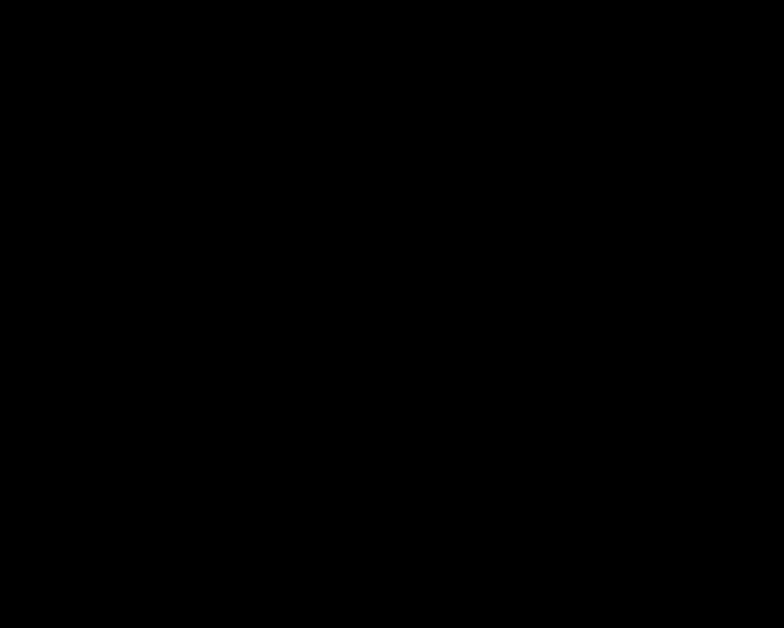
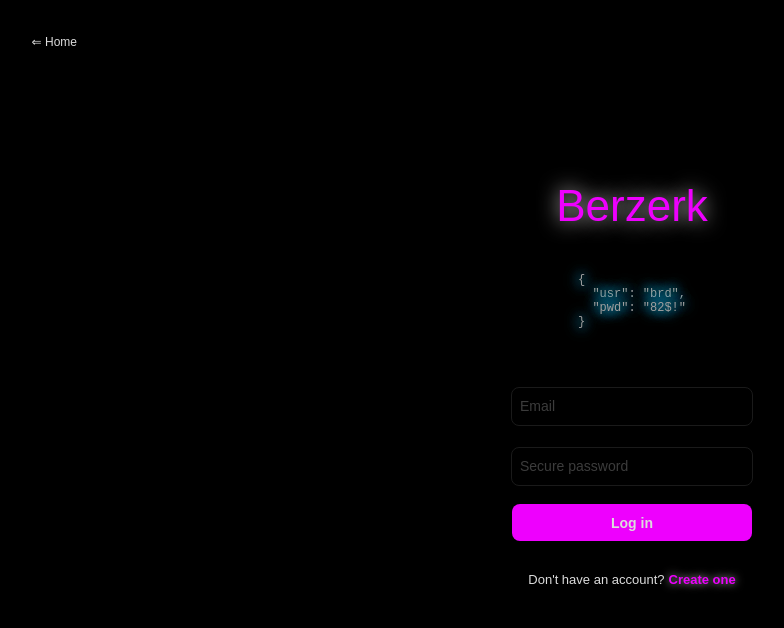
Before and after one commit to bmeikle56/bz-dev, a Next.js app: page /auth in a window 1280 px wide. Shown: the top 628 px of the page, without its empty margins (8-792 px from the left). Built offline with nearby package versions, Linux system fonts and the light colour scheme.

Commit message:
Start sign up, work on login page, add btn to ticket

```diff
--- a/src/app/auth/page.js
+++ b/src/app/auth/page.js
@@ -1,8 +1,138 @@
+
+'use client'
+
+import { Spacer } from '../components/Spacer'
+import { useRouter } from 'next/navigation'
+
+function BackBtn() {
+  const router = useRouter()
+
+  function onClickHome() {
+    router.push('/home')
+  }
+
+  return (
+    <div style={{
+      position: 'absolute',
+      zIndex: '2',
+      margin: '3vh 0 0 2vw',
+    }}>
+      <button className='tab-btn' onClick={onClickHome}>
+        <span className='tab'>&lArr; Home</span>
+      </button>
+    </div>
+  )
+}
+
+function LoginField({ txt }) {
+  return (
+    <div>
+      <input type='text' style={{opacity: 0}}></input>
+      <div style={{border: '1px solid rgb(26,26,26)', height: '37px', width: '240px', borderRadius: '8px'}}>
+        <p style={{color:'rgb(60,60,60)', position: 'absolute', margin: '10px 0 0 8px', fontSize: '14px'}}>{txt}</p>
+      </div>
+    </div>
+  )
+}
+
+function Decoration() {
+  const json = {
+    usr: 'brd',
+    pwd: '82$!'
+  }
+
+  return (
+    <div>
+      <pre style={{
+        fontSize: '12px',
+        color: 'rgb(160,160,160)',
+        textShadow: '0px 0px 15px rgb(46, 190, 238), 0px 0px 12px rgb(46, 190, 238), 0px 0px 15px rgb(46, 190, 238)'
+      }}>
+        {JSON.stringify(json, null, 2)}
+      </pre>
+    </div>
+  )
+}
+
+function SignUp() {
+  return (
+    <div style={{display: 'flex', flexDirection: 'column', alignItems: 'center'}}>
+      <Spacer height={'5px'}/>
+      <p style={{
+        color: 'rgb(238, 0, 254)',
+        textShadow: '0px 0px 20px rgb(222, 218, 218)',
+        fontSize: '44px',
+        marginBottom: 30,
+        marginTop: '21vh'
+      }}>Berzerk</p>
+      <Decoration/>
+      <Spacer height={'25px'}/>
+      <div style={{display: 'flex', flexDirection: 'column', alignItems:'center'}}>
+        <p style={{
+          fontSize: '12px',
+          color: 'rgb(150,150,150)',
+          margin: 0
+        }}>Enter a valid email</p>
+        <LoginField txt={'Email'}/>
+        <p style={{
+          fontSize: '12px',
+          color: 'rgb(150,150,150)',
+          paddingTop: 18,
+          margin: 0
+        }}>Enter a secure password</p>
+        <LoginField txt={'Secure password'}/>
+        <LoginField txt={'Re-enter password'}/>
+      </div>
+      <Spacer height={'40px'}/>
+    </div>
+  )
+}
+
+function Login() {
+  return (
+    <div style={{display: 'flex', flexDirection: 'column', alignItems: 'center'}}>
+      <Spacer height={'5px'}/>
+      <p style={{
+        color: 'rgb(238, 0, 254)',
+        textShadow: '0px 0px 20px rgb(222, 218, 218)',
+        fontSize: '44px',
+        marginBottom: 30,
+        marginTop: '21vh'
+      }}>Berzerk</p>
+      <Decoration/>
+      <Spacer height={'25px'}/>
+      <div style={{display: 'flex', flexDirection: 'column', justifyContent:'center'}}>
+        <LoginField txt={'Email'}/>
+        <LoginField txt={'Secure password'}/>
+      </div>
+      <Spacer height={'18px'}/>
+      <button style={{
+        border: 'none',
+        background:'rgb(238, 0, 254)',
+        width: '240px',
+        height: '37px',
+        borderRadius: '8px',
+        display: 'flex',
+        alignItems: 'center',
+        justifyContent: 'center'
+      }}>
+        <b style={{color: 'rgb(220,220,220)', fontSize: '14px'}}>Log in</b>
+      </button>
+      <Spacer height={'18px'}/>
+      <div style={{display: 'flex', alignItems: 'center', gap: '4px'}}>
+        <p style={{color: 'rgb(220,220,220)', fontSize: '13px'}}>Don't have an account?</p>
+        <b style={{color: 'rgb(238, 0, 254)', fontSize: '13px', textShadow: '0px 0px 8px rgb(192, 191, 191)'}}>Create one</b>
+      </div>
+    </div>
+  )
+}
 
 export default function AuthPage() {
   return (
     <div>
-      <p>You are on the /auth page</p>
+      <BackBtn/>
+      <Login/>
+      {/* <SignUp/> */}
     </div>
   )
 }
--- /dev/null
+++ b/src/app/components/Spacer.js
@@ -0,0 +1,6 @@
+
+function Spacer({ height }) {
+  return <div style={{height: height}}></div>
+}
+
+export { Spacer }
```
Also changed, not shown: src/app/components/CBList.js (added, +12 -0 lines), src/app/home/page.js (+17 -16 lines).
